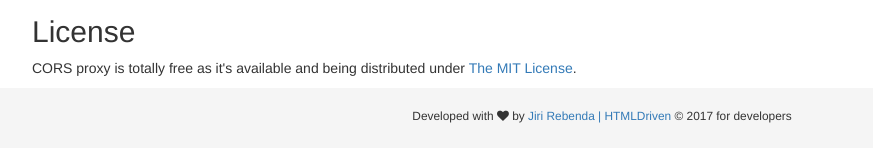
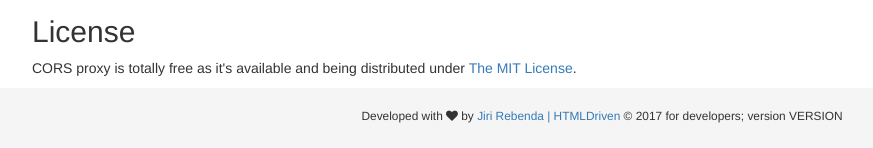
Before and after one commit to htmldriven/cors-proxy, a PHP site: template app/templates/default/frontend.phtml in a window 1280 px wide. Shown: the part 1218-1366 px from the top of the page, without its empty margins (38-911 px from the left). Run offline with PHP 8.4, Linux system fonts and the light colour scheme; the template is opened without the code that fills it, so the values that code supplies are empty; some libraries are stand-ins or nearby versions.

Commit message:
Ref #16 - Show version string in footer

```diff
--- a/app/templates/default/error.phtml
+++ b/app/templates/default/error.phtml
@@ -18,5 +18,6 @@ if (isset($error)) {
 	<body>
 		<h1>Error <?php echo $error; ?></h1>
 		<p><?php echo $message; ?></p>
+		<p>Version: <?php echo \HtmlDriven\CorsProxy\Application::VERSION; ?></p>
 	</body>
 </html>
--- a/app/templates/default/frontend.phtml
+++ b/app/templates/default/frontend.phtml
@@ -114,7 +114,7 @@
 
 		<footer class="footer">
 			<div class="container text-center">
-				<small class="copyright">Developed with <i class="fa fa-heart"></i> by <a href="http://www.htmldriven.com">Jiri Rebenda | HTMLDriven</a> &copy; 2017 for developers</small>
+				<small class="copyright">Developed with <i class="fa fa-heart"></i> by <a href="http://www.htmldriven.com">Jiri Rebenda | HTMLDriven</a> &copy; 2017 for developers; version <?php echo \HtmlDriven\CorsProxy\Application::VERSION; ?></small>
 			</div>
 		</footer>
 
--- a/src/Application.php
+++ b/src/Application.php
@@ -14,6 +14,9 @@ use RuntimeException;
  */
 class Application
 {
+	/** @var string */
+	const VERSION = '1.0.0';
+
 	/** @var string */
 	const DEFAULT_PROTOCOL = 'http';
 
```
